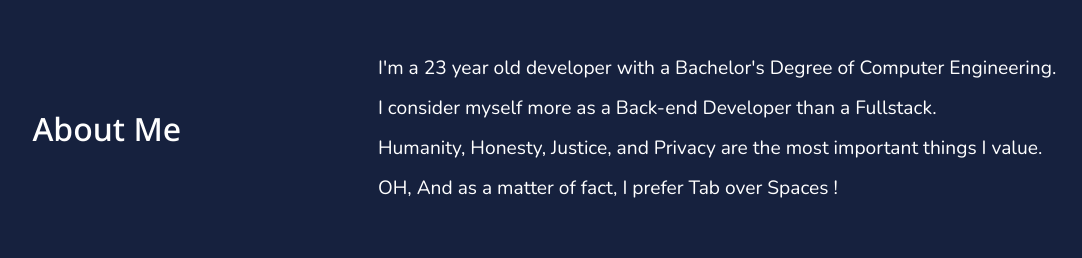
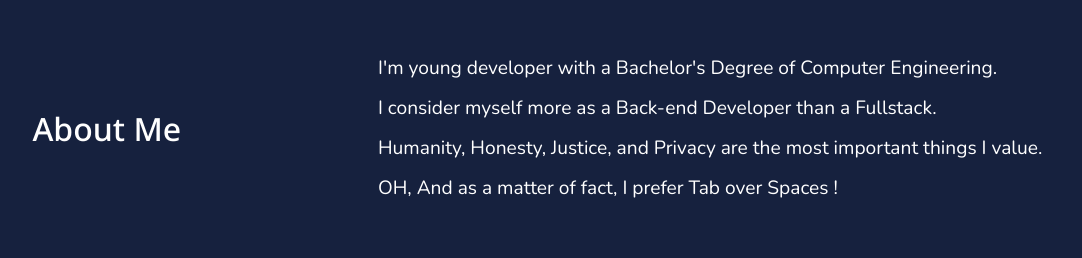
Before and after one commit to moeini-dev/portfolio, a React (Vite) app: page / in a window 1280 px wide. Shown: the part 4152-4410 px from the top of the page, without its empty margins (70-1152 px from the left). Built offline with nearby package versions, Linux system fonts and the light colour scheme.

Commit message:
Update Home.jsx

```diff
--- a/src/pages/Home.jsx
+++ b/src/pages/Home.jsx
@@ -98,7 +98,7 @@ function Home () {
       <section class="about-me-wrapper">
           <h2>About Me</h2>
           <div className="about-me-text">
-            I'm a 23 year old developer with a Bachelor's Degree of Computer Engineering.<br/>
+            I'm young developer with a Bachelor's Degree of Computer Engineering.<br/>
             I consider myself more as a Back-end Developer than a Fullstack.<br/>
             Humanity, Honesty, Justice, and Privacy are the most important things I value.<br/>
             OH, And as a matter of fact, I prefer Tab over Spaces !<br/>
```
